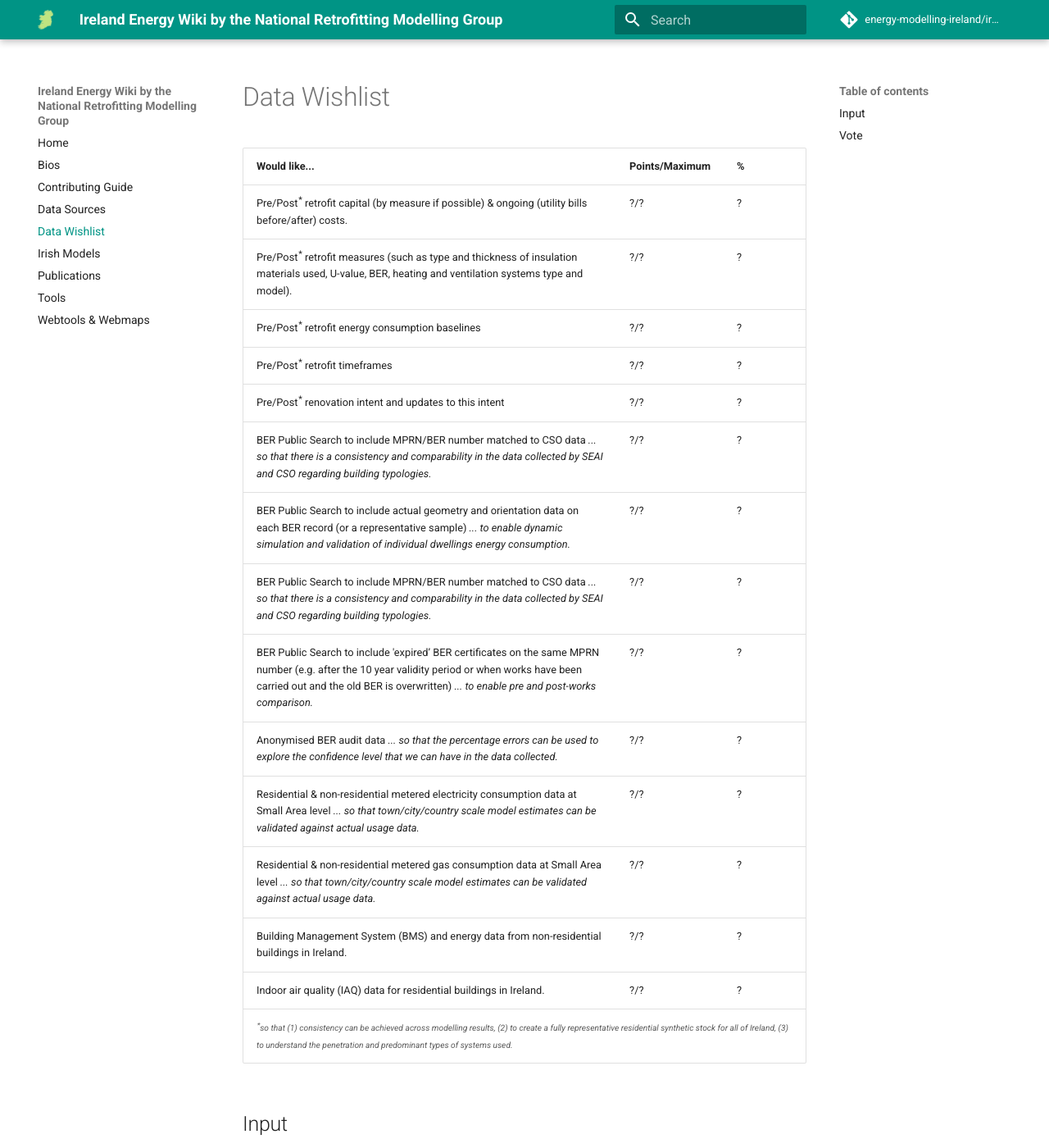
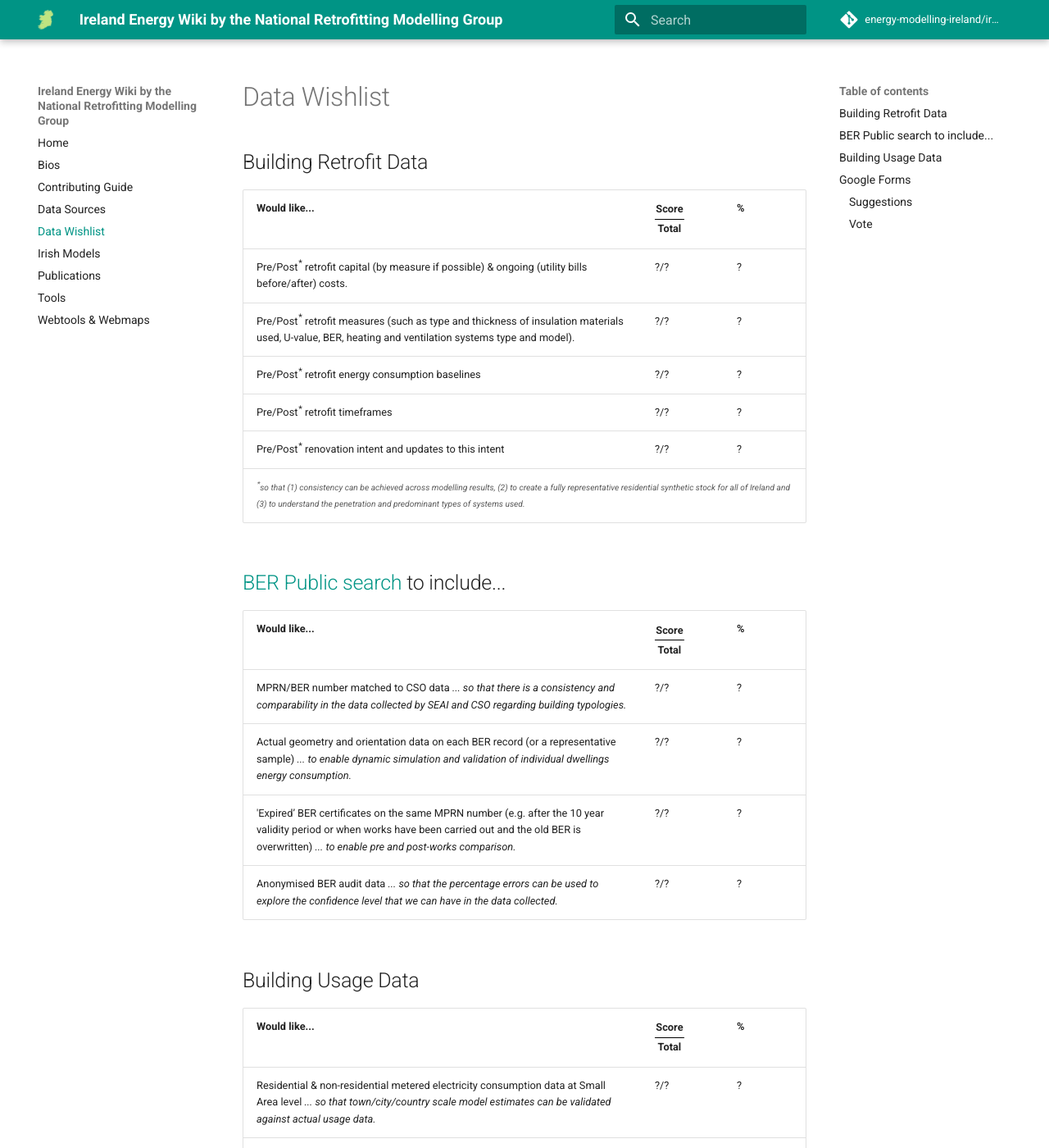
Before and after one commit to energy-modelling-ireland/wiki, an MkDocs documentation site: the page built from docs/Data-Wishlist.md, in a window 1280 px wide and 1400 px high. Shown: the whole window at 82% size. Built offline with MkDocs 1.6.1 and Material for MkDocs 9.7.7, drawn with Linux system fonts in a browser that asks for light colours; comment, search, counter and statistics services are not loaded; some of the changed text lies outside the part shown; grey boxes are pictures that could not be loaded.

Commit message:
Improve Data-Wishlist.md layout for phones (#90)
All columns are default equal width which squished the
'Would like...' column on phone view

```diff
--- a/docs/Data-Wishlist.md
+++ b/docs/Data-Wishlist.md
@@ -1,77 +1,122 @@
 # Data Wishlist
 
-<table>
+<style>
+    .frac {
+        display: inline-block;
+        position: relative;
+        vertical-align: middle;
+        letter-spacing: 0.001em;
+        text-align: center;
+    }
+    .frac > span {
+        display: block;
+        padding: 0.1em;
+    }
+    .frac span.bottom {
+        border-top: thin solid black;
+    }
+    .frac span.symbol {
+        display: none;
+    }
+</style>
+
+## Building Retrofit Data
+
+<table width="100%">
+	<col style="width:90%">
+	<col style="width:5%">
+	<col style="width:5%">
     <tfoot>
         <tr>
             <td colspan="3">
                 <small><em>
-                    <sup>*</sup>so that (1) consistency can be achieved across modelling results, (2) to create a fully representative residential synthetic stock for all of Ireland, (3) to understand the penetration and predominant types of systems used.
+                    <sup>*</sup>so that (1) consistency can be achieved across modelling results, (2) to create a fully representative residential synthetic stock for all of Ireland and (3) to understand the penetration and predominant types of systems used.
                 </em></small>
             </td>
         </tr>
     </tfoot>
     <tbody>
+        <tr>
+            <th>Would like...</th>
+            <th>
+                <div class="frac">
+                    <span>Score</span>
+                    <span class="symbol">/</span>
+                    <span class="bottom">Total</span>
+                </div>
+            </th>
+            <th>%</th>
+        </tr>
+        <tr>
+            <td>
+                Pre/Post<sup>*</sup> retrofit capital (by measure if possible) & ongoing (utility bills before/after) costs.
+            </td>
+            <td>?/?</td>
+            <td>?</td>
+        </tr>
+        <tr>
+            <td>
+                Pre/Post<sup>*</sup>  retrofit measures (such as type and thickness of insulation materials used, U-value, BER, heating and ventilation systems type and model).
+            </td>
+            <td>?/?</td>
+            <td>?</td>
+        </tr>
+        <tr>
+            <td>
+                Pre/Post<sup>*</sup> retrofit energy consumption baselines
+            </td>
+            <td>?/?</td>
+            <td>?</td>
+        </tr>
+        <tr>
+            <td>
+                Pre/Post<sup>*</sup> retrofit timeframes
+            </td>
+            <td>?/?</td>
+            <td>?</td>
+        </tr>
+        <tr>
+            <td>
+                Pre/Post<sup>*</sup> renovation intent and updates to this intent
+            </td>
+            <td>?/?</td>
+            <td>?</td>
+        </tr>
+    </tbody>
+</table>
+
+## [BER Public search](Data-Sources.md#buildings) to include...
+
+<table width="100%">
+	<col style="width:90%">
+	<col style="width:5%">
+	<col style="width:5%">
     <tr>
         <th>Would like...</th>
-        <th>Points/Maximum</th>
+        <th>
+            <div class="frac">
+                <span>Score</span>
+                <span class="symbol">/</span>
+                <span class="bottom">Total</span>
+            </div>
+        </th>
         <th>%</th>
     </tr>
     <tr>
         <td>
-        Pre/Post<sup>*</sup> retrofit capital (by measure if possible) & ongoing (utility bills before/after) costs.
-        </td>
+            MPRN/BER number matched to CSO data <em>... so that there is a consistency and comparability in the data collected by SEAI and CSO regarding building typologies.</em>
         <td>?/?</td>
         <td>?</td>
     </tr>
     <tr>
         <td>
-            Pre/Post<sup>*</sup>  retrofit measures (such as type and thickness of insulation materials used, U-value, BER, heating and ventilation systems type and model).
-        </td>
+            Actual geometry and orientation data on each BER record (or a representative sample) <em>... to enable dynamic simulation and validation of individual dwellings energy consumption.</em>
         <td>?/?</td>
         <td>?</td>
     </tr>
     <tr>
         <td>
-            Pre/Post<sup>*</sup> retrofit energy consumption baselines
-        </td>
-        <td>?/?</td>
-        <td>?</td>
-    </tr>
-    <tr>
-        <td>
-            Pre/Post<sup>*</sup> retrofit timeframes
-        </td>
-        <td>?/?</td>
-        <td>?</td>
-    </tr>
-    <tr>
-        <td>
-            Pre/Post<sup>*</sup> renovation intent and updates to this intent
-        </td>
-        <td>?/?</td>
-        <td>?</td>
-    </tr>
-    <tr>
-        <td>
-            BER Public Search to include MPRN/BER number matched to CSO data <em>... so that there is a consistency and comparability in the data collected by SEAI and CSO regarding building typologies.</em>
-        <td>?/?</td>
-        <td>?</td>
-    </tr>
-    <tr>
-        <td>
-            BER Public Search to include actual geometry and orientation data on each BER record (or a representative sample) <em>... to enable dynamic simulation and validation of individual dwellings energy consumption.</em>
-        <td>?/?</td>
-        <td>?</td>
-    </tr>
-    <tr>
-        <td>
-            BER Public Search to include MPRN/BER number matched to CSO data <em>... so that there is a consistency and comparability in the data collected by SEAI and CSO regarding building typologies.</em>
-        <td>?/?</td>
-        <td>?</td>
-    </tr>
-    <tr>
-        <td>
-            BER Public Search to include 'expired’ BER certificates on the same MPRN number (e.g. after the 10 year validity period or when works have been carried out and the old BER is overwritten) <em>... to enable pre and post-works comparison.</em>
+            'Expired’ BER certificates on the same MPRN number (e.g. after the 10 year validity period or when works have been carried out and the old BER is overwritten) <em>... to enable pre and post-works comparison.</em>
         <td>?/?</td>
         <td>?</td>
     </tr>
@@ -80,6 +125,25 @@
             Anonymised BER audit data <em>... so that the percentage errors can be used to explore the confidence level that we can have in the data collected.</em>
         <td>?/?</td>
         <td>?</td>
+    </tr>
+</table>
+
+## Building Usage Data
+
+<table width="100%">
+	<col style="width:90%">
+	<col style="width:5%">
+	<col style="width:5%">
+    <tr>
+        <th>Would like...</th>
+        <th>
+            <div class="frac">
+                <span>Score</span>
+                <span class="symbol">/</span>
+                <span class="bottom">Total</span>
+            </div>
+        </th>
+        <th>%</th>
     </tr>
     <tr>
         <td>
@@ -105,13 +169,14 @@
         <td>?/?</td>
         <td>?</td>
     </tr>
-    </tbody>
 </table>
 
-## Input
+## Google Forms
+
+### Suggestions
 
 <iframe src="https://docs.google.com/forms/d/e/1FAIpQLSeHxVNX3PGDCotKa9iY8xxGHmvzIFiEE5X-QpxpNGRb6YOpeQ/viewform?embedded=true" width="640" height="899" frameborder="0" marginheight="0" marginwidth="0">Loading…</iframe>
 
-## Vote
+### Vote
 
 <iframe src="https://docs.google.com/forms/d/e/1FAIpQLScYg9wNoYEqBIluWBxCRQ_KuXem6JGoqW7IYVTDLqaiwvGT8A/viewform?embedded=true" width="640" height="1943" frameborder="0" marginheight="0" marginwidth="0">Loading…</iframe>
```
